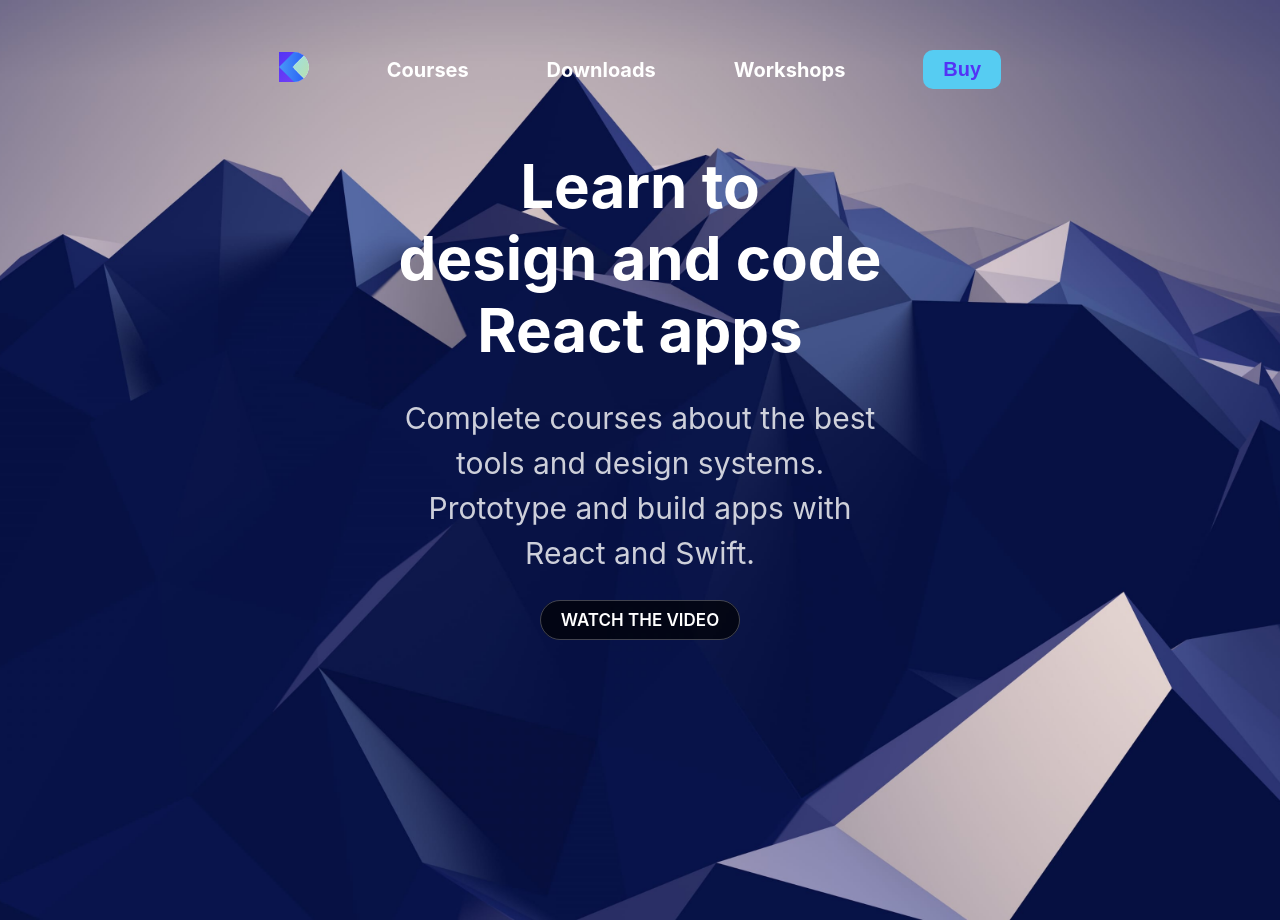
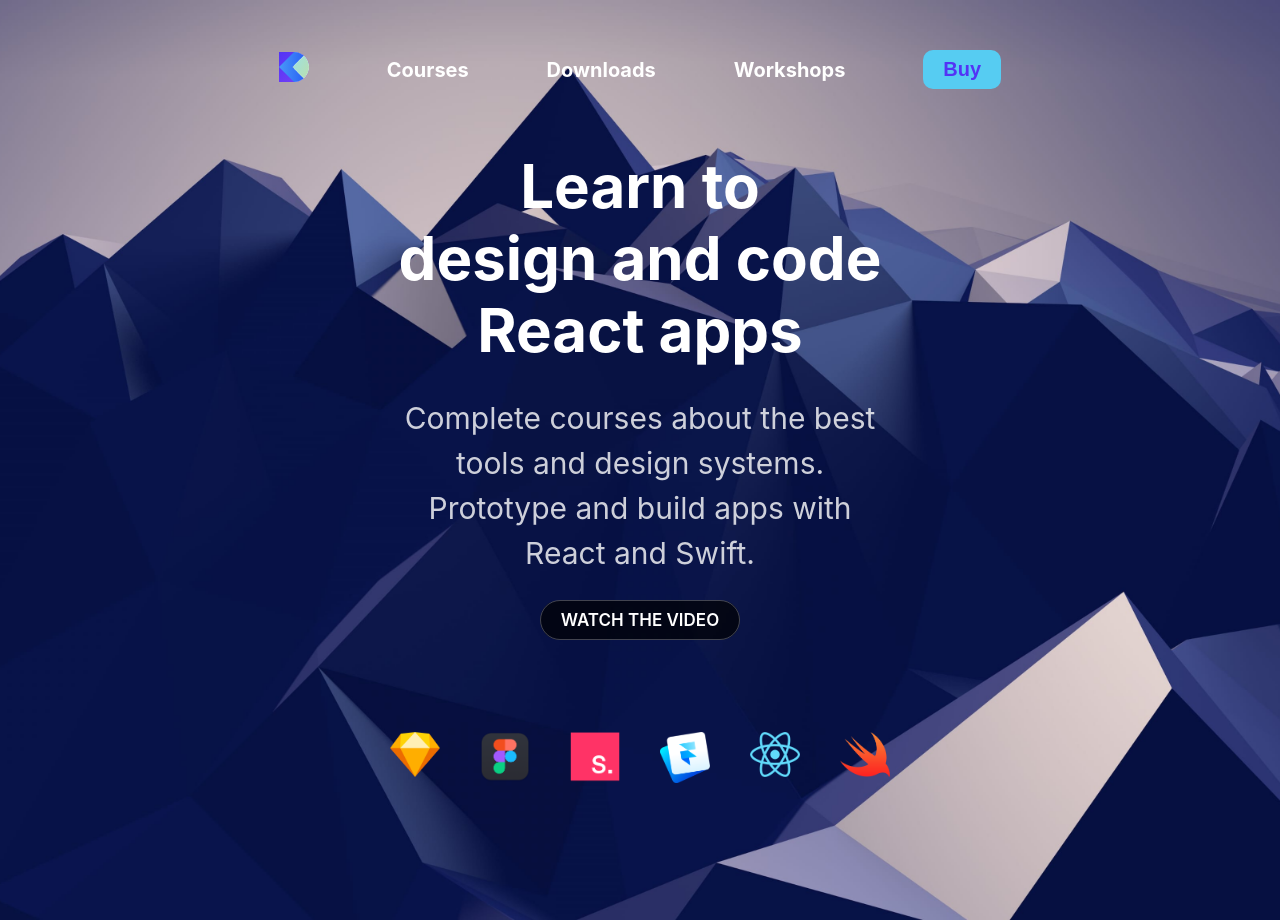
Before and after one commit to BenjaminHoppe/designCodeReact, a Gatsby site: page / in a window 1280 px wide. Built offline with nearby package versions, Linux system fonts and the light colour scheme; Gatsby itself is replaced by a stand-in of ours.

Commit message:
added logos

```diff
--- a/src/components/layout.css
+++ b/src/components/layout.css
@@ -98,3 +98,17 @@
    bottom: 0;
    left: 0;
  }
+
+ .logos  {
+   display: grid;
+   grid-template-columns: repeat(6, 1fr);
+   grid-gap: 40px;
+   margin: 100px 0;
+   justify-items: center;
+ }
+
+ @media (max-width: 640px) {
+   .logos {
+     grid-template-columns: repeat(3, 1fr);
+   }
+ }
--- a/src/pages/index.js
+++ b/src/pages/index.js
@@ -12,8 +12,22 @@
         <h1>Learn to <br /> design and code React apps</h1>
         <p>Complete courses about the best tools and design systems. Prototype and build apps with React and Swift.</p>
         <Link to="/page-2/">Watch the video</Link>
+        <div className="logos">
+          <img src={require('../images/logo-sketch.png')}
+          width="50"/>
+          <img src={require('../images/logo-figma.png')}
+          width="50"/>
+          <img src={require('../images/logo-studio.png')}
+          width="50"/>
+          <img src={require('../images/logo-framer.png')}
+          width="50"/>
+          <img src={require('../images/logo-react.png')}
+          width="50"/>
+          <img src={require('../images/logo-swift.png')}
+          width="50"/>
+        </div>
 
-        <svg width="100%" height="172" viewBox="0 0 100% 172" fill="none">
+        <svg width="100%" height="172" fill="none">
           <path fill="white">
           <animate repeatCount="indefinite" fill="freeze" attributeName="d" dur="10s"
           values="M0 25.9086C277 84.5821 433 65.736 720 25.9086C934.818 -3.9019 1214.06 -5.23669 1442 8.06597C2079 45.2421 2208 63.5007 2560 25.9088V171.91L0 171.91V25.9086Z;
```
